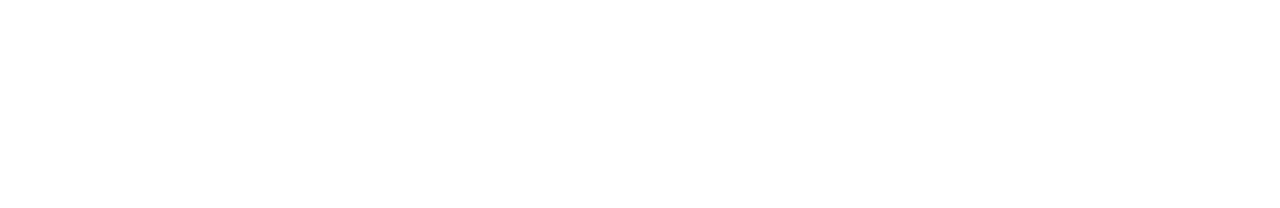
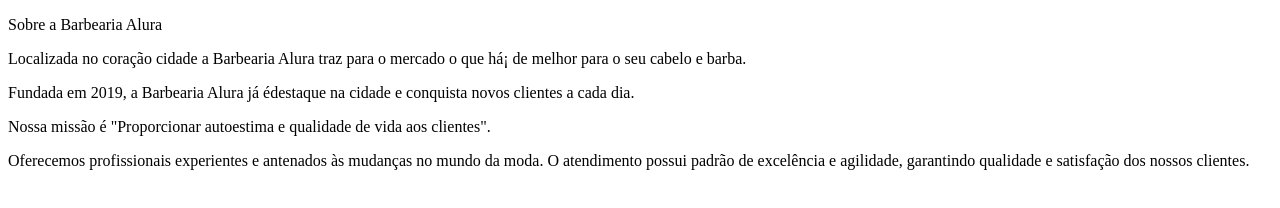
Before and after one commit to MatheusRibeiro0/1C-PC-Matheus-Ribeiro, a plain HTML site: page index.html in a window 1280 px wide. Drawn offline with Linux system fonts and the light colour scheme.

Commit message:
Add files via upload

```diff
--- a/index.html
+++ b/index.html
@@ -1,10 +1,21 @@
 <!DOCTYPE html>
 <html>
 <head>
-
-	</title>
+	<meta charset="utf-8">
+	<meta name="viewport" content="width=device-width, initial-scale=1">
+	<title>BARBEARIA ALURA</title>
 </head>
 <body>
+	<p>Sobre a Barbearia Alura</p>
+<p>Localizada no coração cidade a Barbearia Alura traz para o mercado o que há¡ de
+melhor para o seu cabelo e barba.</p>
+<p>Fundada em 2019, a Barbearia Alura já édestaque na cidade e conquista novos clientes a cada dia.</p>
+<p>Nossa missão é "Proporcionar autoestima e qualidade de vida aos clientes".</p>
+<p>Oferecemos profissionais experientes e antenados às mudanças no mundo da moda. O
+atendimento possui padrão de excelência e agilidade, garantindo
+qualidade e satisfação dos nossos clientes.</p>
+
 
 </body>
 </html>
+</head>
```
